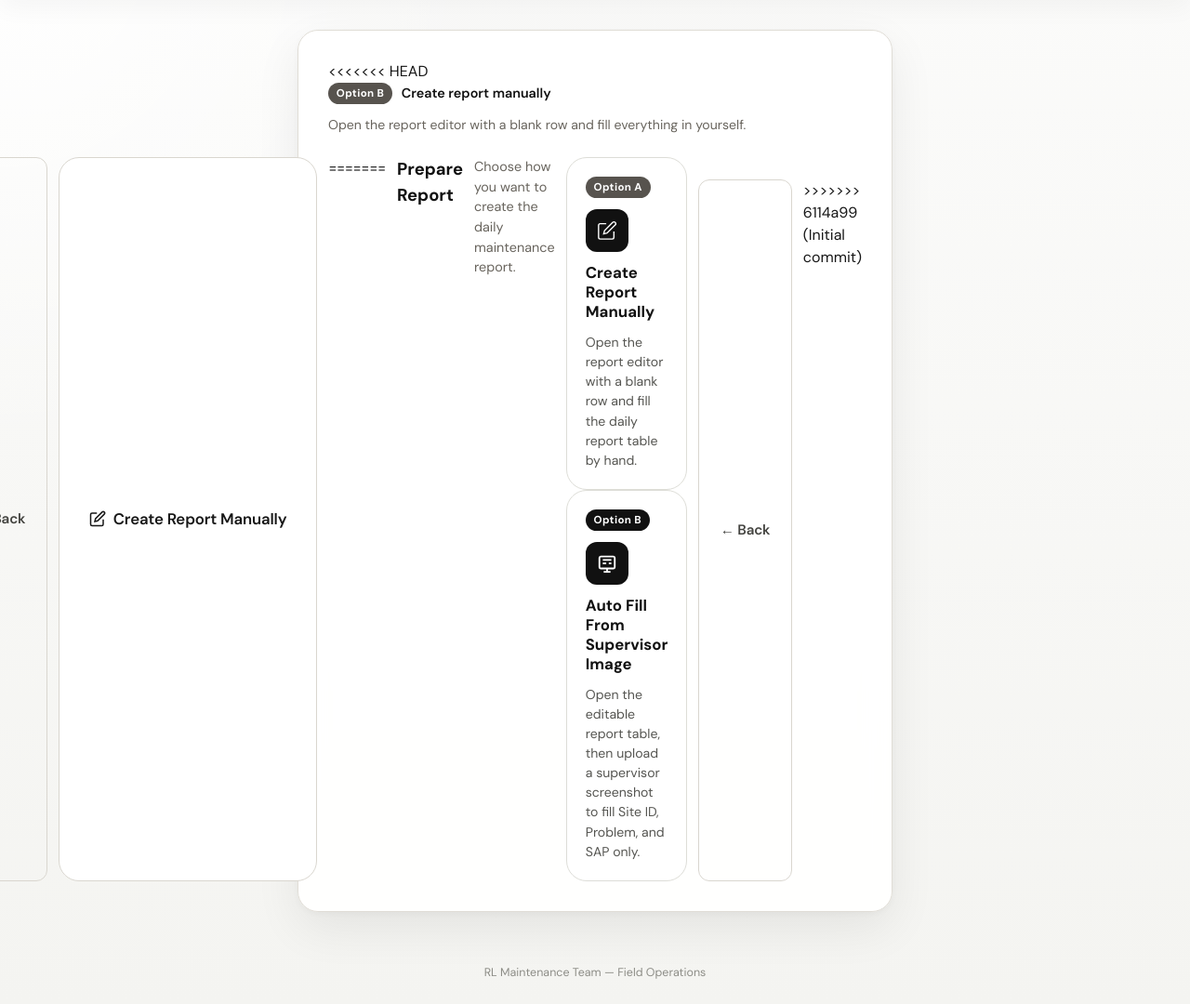
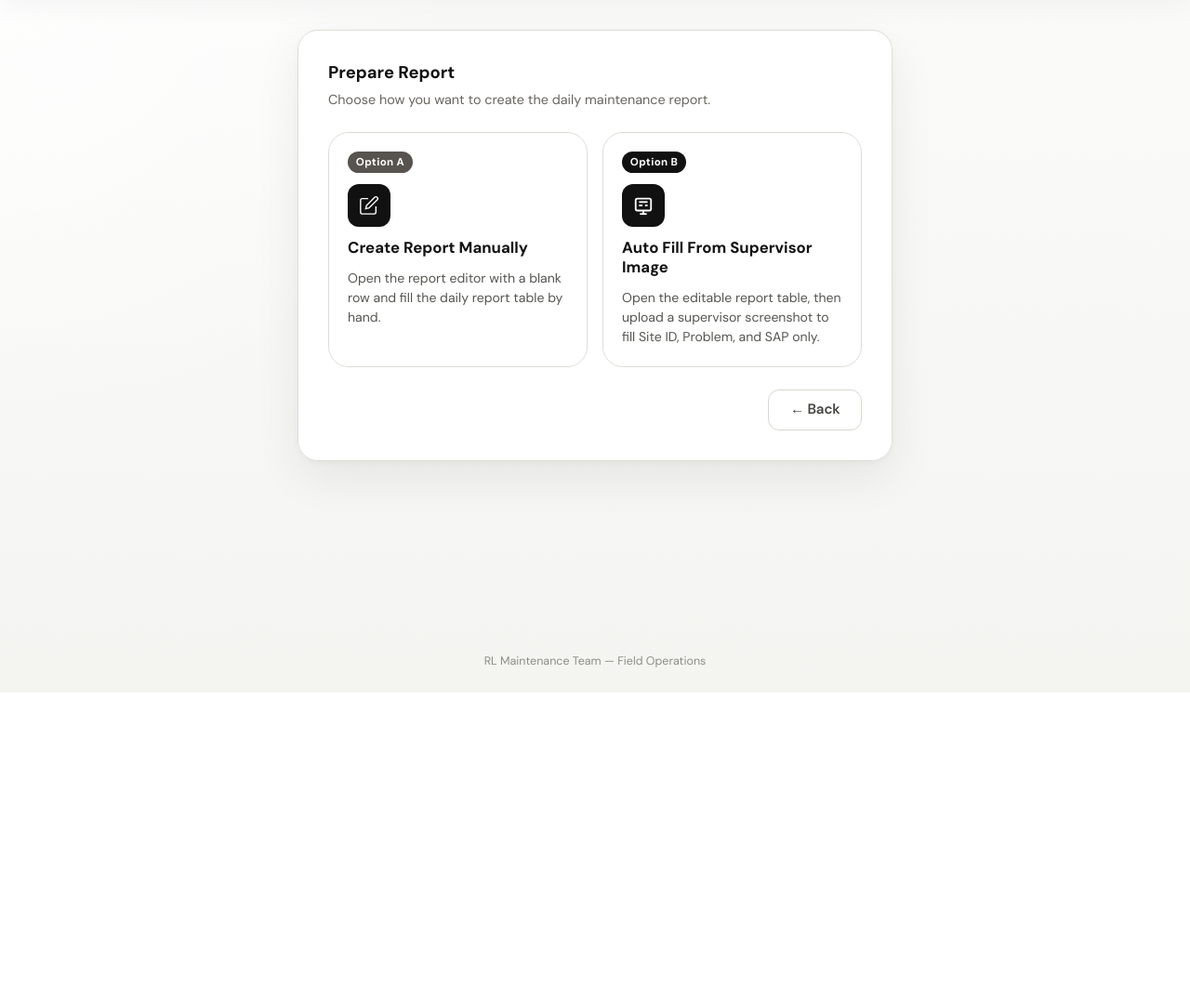
Before and after one commit to Mub7t/Mub7t-collage-mobile-pro, a Flask app: page /upload in a window 1280 px wide. Shown: the part 55-1135 px from the top of the page at 93% size. After the commit the page ends 800 px from the top, so only its background shows below. Run offline with Flask 3, Linux system fonts and the light colour scheme; the visitor is signed in with stand-in values (Sample User, id 1); some libraries are stand-ins or nearby versions.

Commit message:
restore stable UI after merge corruption

```diff
--- a/static/css/style.css
+++ b/static/css/style.css
@@ -265,8 +265,6 @@ input, select, textarea { font-family: inherit; font-size: inherit; }
 .page-content { max-width: 960px; margin: 0 auto; padding: 2rem 1.5rem; }
 .upload-card  { max-width: 640px; margin: 0 auto; }
 
-<<<<<<< HEAD
-=======
 .report-option-grid {
   display: grid;
   grid-template-columns: 1fr 1fr;
@@ -319,7 +317,6 @@ input, select, textarea { font-family: inherit; font-size: inherit; }
   color: var(--grey-600);
 }
 
->>>>>>> 6114a99 (Initial commit)
 .drop-zone {
   border: 2px dashed var(--grey-200); border-radius: var(--radius-lg);
   background: var(--grey-50); transition: border-color var(--transition), background var(--transition);
@@ -568,14 +565,11 @@ input, select, textarea { font-family: inherit; font-size: inherit; }
 .rpt-pending { color: var(--amber); font-weight: 700; }
 .rpt-highlight { background: #FFFDE7; }
 
-<<<<<<< HEAD
-=======
 .preview-action-btns form {
   margin: 0;
   display: inline-flex;
 }
 
->>>>>>> 6114a99 (Initial commit)
 /* ════════════════════════════════════════════════════════════
    COMBINE PHOTOS PAGE
    ════════════════════════════════════════════════════════════ */
@@ -668,10 +662,7 @@ input, select, textarea { font-family: inherit; font-size: inherit; }
    RESPONSIVE
    ════════════════════════════════════════════════════════════ */
 @media (max-width: 768px) {
-<<<<<<< HEAD
-=======
   .report-option-grid { grid-template-columns: 1fr; }
->>>>>>> 6114a99 (Initial commit)
   .options-grid    { grid-template-columns: 1fr; }
   .wm-row          { grid-template-columns: 1fr; }
   .header-fields   { grid-template-columns: 1fr 1fr; }
--- a/static/js/main.js
+++ b/static/js/main.js
@@ -54,15 +54,9 @@
   }
 
   function applyFile(file) {
-<<<<<<< HEAD
-    const allowed = ["image/png", "image/jpeg", "image/jpg"];
-    if (!allowed.includes(file.type)) {
-      alert("Please upload a PNG, JPG, or JPEG image.");
-=======
     const allowed = ["image/png", "image/jpeg", "image/jpg", "image/webp"];
     if (!allowed.includes(file.type)) {
       alert("Please upload a PNG, JPG, JPEG, or WEBP image.");
->>>>>>> 6114a99 (Initial commit)
       return;
     }
     if (file.size > 50 * 1024 * 1024) {
@@ -105,11 +99,8 @@
 (function initReviewPage() {
   const tbody      = document.getElementById("task-tbody");
   const addRowBtn  = document.getElementById("add-row-btn");
-<<<<<<< HEAD
-=======
   const importBtn  = document.getElementById("import-supervisor-btn");
   const importInput = document.getElementById("supervisor-import-input");
->>>>>>> 6114a99 (Initial commit)
   const genBtn     = document.getElementById("generate-btn");
   const loadingOv  = document.getElementById("loading-overlay");
   const valBanner  = document.getElementById("validation-banner");
@@ -149,8 +140,6 @@
     submitPreview();
   });
 
-<<<<<<< HEAD
-=======
   if (importBtn && importInput) {
     importBtn.addEventListener("click", () => importInput.click());
     importInput.addEventListener("change", () => {
@@ -160,7 +149,6 @@
     });
   }
 
->>>>>>> 6114a99 (Initial commit)
   // ── Render ────────────────────────────────────────────────────
   function renderAllRows() {
     tbody.innerHTML = "";
@@ -194,11 +182,7 @@
       });
     }
 
-<<<<<<< HEAD
-    // Numeric-only enforcement for site_id and sap_notification
-=======
     // Numeric-only enforcement for SAP Notification.
->>>>>>> 6114a99 (Initial commit)
     tr.querySelectorAll("[data-numeric='1']").forEach(inp => {
       inp.addEventListener("input", function () {
         const v = this.value.replace(/[^0-9]/g, "");
@@ -235,14 +219,8 @@
                placeholder="Field Service" data-field="task" />
       </td>
       <td class="col-site">
-<<<<<<< HEAD
-        <input type="text" inputmode="numeric" pattern="[0-9]*"
-               value="${esc(task.site_id)}"
-               placeholder="Site ID" data-field="site_id" data-numeric="1" />
-=======
         <input type="text" value="${esc(task.site_id)}"
                placeholder="Site ID" data-field="site_id" />
->>>>>>> 6114a99 (Initial commit)
       </td>
       <td class="col-approach">
         <input type="text" value="${esc(task.approach)}"
@@ -371,8 +349,6 @@
     reportForm.submit();
   }
 
-<<<<<<< HEAD
-=======
   async function extractSupervisorRows(file) {
     const allowed = ["image/png", "image/jpeg", "image/jpg", "image/webp"];
     if (!allowed.includes(file.type)) {
@@ -463,7 +439,6 @@
     };
   }
 
->>>>>>> 6114a99 (Initial commit)
   // ── Helpers ───────────────────────────────────────────────────
   function emptyTask() {
     return {
--- a/templates/upload.html
+++ b/templates/upload.html
@@ -35,93 +35,6 @@
   <main class="page-content">
     <div class="card upload-card">
 
-<<<<<<< HEAD
-
-      <!--
-
-      <h2 class="card-title">Prepare Report</h2>
-      <p class="card-subtitle">
-        Upload the supervisor assignment image to auto-fill the report,
-        or create the report manually.
-      </p>
-
-
-
-      ── Option A: Image upload ───────────────────────────────────────
-      <div class="upload-option-label">
-        <span class="upload-option-badge">Option A</span>
-        Extract from supervisor image
-      </div>
-
-      <form id="upload-form" action="{{ url_for('extract') }}" method="POST"
-            enctype="multipart/form-data">
-
-        <div class="drop-zone" id="drop-zone">
-          <input type="file" id="image-input" name="image"
-                 accept=".png,.jpg,.jpeg,image/png,image/jpeg"
-                 class="drop-zone__input" />
-
-          <div class="drop-zone__prompt" id="drop-prompt">
-            <svg viewBox="0 0 24 24" fill="none" stroke="currentColor" stroke-width="1.5" aria-hidden="true">
-              <rect x="3" y="3" width="18" height="18" rx="3"/>
-              <circle cx="8.5" cy="8.5" r="1.5"/>
-              <polyline points="21 15 16 10 5 21"/>
-            </svg>
-            <p class="drop-zone__text">
-              Drag &amp; drop supervisor email image here<br>
-              <span>or click to browse</span>
-            </p>
-            <p class="drop-zone__hint">PNG, JPG, JPEG &mdash; max 50 MB</p>
-          </div>
-
-          <div class="drop-zone__preview" id="image-preview" style="display:none;">
-            <img id="preview-img" src="" alt="Preview" />
-            <button type="button" class="preview-remove" id="remove-img" title="Remove">&#x2715;</button>
-          </div>
-        </div>
-
-        <div class="upload-actions">
-          <button type="submit" class="btn btn-primary btn-xl" id="extract-btn" disabled>
-            <svg viewBox="0 0 24 24" fill="none" stroke="currentColor" stroke-width="2" aria-hidden="true">
-              <circle cx="11" cy="11" r="8"/>
-              <line x1="21" y1="21" x2="16.65" y2="16.65"/>
-            </svg>
-            Extract From Image
-          </button>
-        </div>
-
-      </form>
-
-
-      <div class="upload-divider">
-        <span>or</span>
-      </div>
-
-
-      -->
-
-
-      <!-- ── Option B: Manual ─────────────────────────────────────────── -->
-      <div class="upload-option-label">
-        <span class="upload-option-badge upload-option-badge--secondary"> Option B</span>
-        Create report manually
-      </div>
-
-      <p class="upload-manual-hint">
-        Open the report editor with a blank row
-        and fill everything in yourself.
-      </p>
-
-      <div class="upload-actions">
-        <a href="{{ url_for('index') }}" class="btn btn-ghost">&#8592; Back</a>
-        <a href="{{ url_for('manual_report') }}" class="btn btn-secondary btn-xl">
-          <svg viewBox="0 0 24 24" fill="none" stroke="currentColor" stroke-width="2" aria-hidden="true">
-            <path d="M11 4H4a2 2 0 00-2 2v14a2 2 0 002 2h14a2 2 0 002-2v-7"/>
-            <path d="M18.5 2.5a2.121 2.121 0 013 3L12 15l-4 1 1-4 9.5-9.5z"/>
-          </svg>
-          Create Report Manually
-        </a>
-=======
       <h2 class="card-title">Prepare Report</h2>
       <p class="card-subtitle">
         Choose how you want to create the daily maintenance report.
@@ -163,7 +76,6 @@
 
       <div class="upload-actions">
         <a href="{{ url_for('index') }}" class="btn btn-ghost">&#8592; Back</a>
->>>>>>> 6114a99 (Initial commit)
       </div>
 
     </div>
```
Also changed, not shown: templates/review.html (+0 -10 lines).
